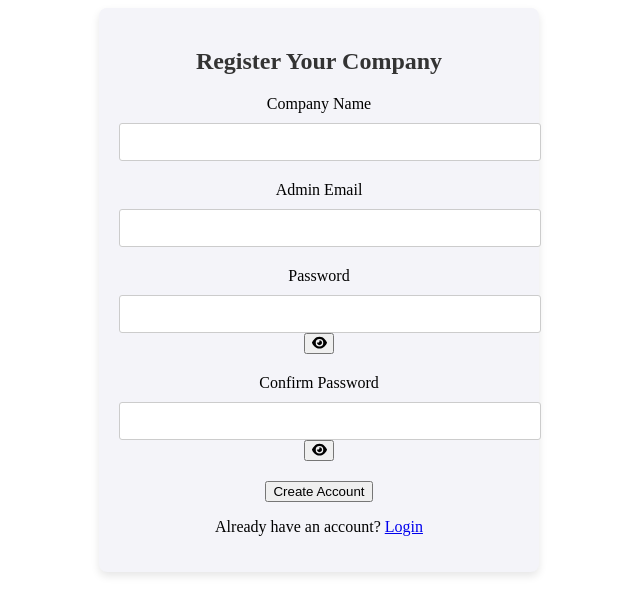
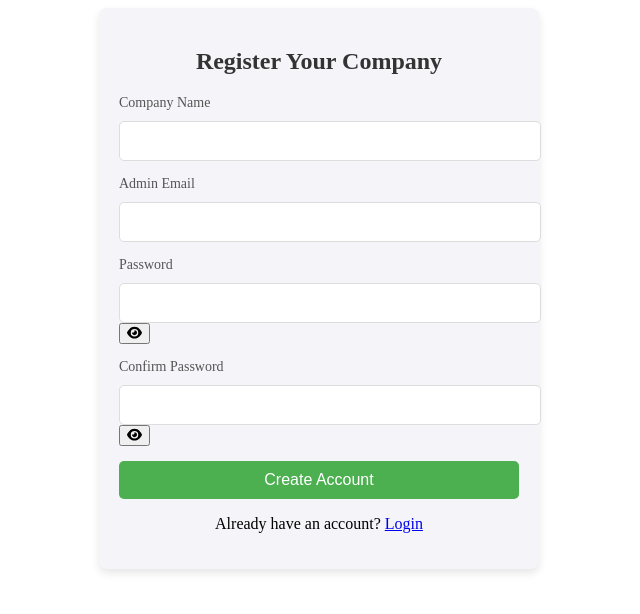
Before and after one commit to matan2010/document-recognition, a React (Create React App) app in the folder frontend/: page /signup in a window 1280 px wide. Shown: the top 614 px of the page, without its empty margins (321-961 px from the left). Built offline with nearby package versions, Linux system fonts and the light colour scheme; no server answers.

Commit message:
createClients page have been modified, now able to contact with backend

```diff
--- a/frontend/src/components/CreateClient.js
+++ b/frontend/src/components/CreateClient.js
@@ -1,29 +1,37 @@
-import React, { useState } from 'react';
-import Navbar from './Navbar';
-import '../styles/CreateClient.css';
+import React, { useState } from "react";
+import { useNavigate } from "react-router-dom";
+import Navbar from "./Navbar";
+import "../styles/CreateClientModern.css"; // Use a new CSS file for modern styling
 
 const CreateClient = () => {
-  const [email, setEmail] = useState('');
-  const [id, setId] = useState('');
-  const [name, setName] = useState('');
-  const [formError, setFormError] = useState('');
+  const [email, setEmail] = useState("");
+  const [id, setId] = useState("");
+  const [name, setName] = useState("");
+  const [formError, setFormError] = useState("");
+  const navigate = useNavigate();
 
   const handleSubmit = async (event) => {
     event.preventDefault();
 
     const payload = {
-      clientReferenceId: id, // Use the `id` field as `clientReferenceId`
+      clientReferenceId: id,
       name,
       email,
     };
 
-    const jwtToken = 'eyJhbGciOiJIUzI1NiIsInR5cCI6IkpXVCJ9.eyJlbWFpbCI6Im5vYW1Abm9hbS5jb20iLCJzdWIiOiI2NzYxZTFmYTIyYTcyMzA2ODRlZjkyZWQiLCJyb2xlIjoiYWRtaW4iLCJjb21wYW55SWQiOiI2NzYxZTFmYTIyYTcyMzA2ODRlZjkyZWMiLCJpYXQiOjE3MzQ2Mjk2MDksImV4cCI6MTczNDcxNjAwOX0.CjcVn3gAworl4V-KmEOecozO7DMyci0NqWb2sVm6OQ8'; // Replace with your actual JWT token
+    const jwtToken = localStorage.getItem("access_token");
+
+    if (!jwtToken) {
+      alert("You are not authorized. Redirecting to login.");
+      navigate("/login");
+      return;
+    }
 
     try {
-      const response = await fetch('http://localhost:8000/clients/', {
-        method: 'POST',
+      const response = await fetch("http://localhost:8000/clients/", {
+        method: "POST",
         headers: {
-          'Content-Type': 'application/json',
+          "Content-Type": "application/json",
           Authorization: `Bearer ${jwtToken}`,
         },
         body: JSON.stringify(payload),
@@ -31,29 +39,29 @@ const CreateClient = () => {
 
       if (response.ok) {
         const data = await response.json();
-        console.log('Client created successfully:', data);
-        alert('Client created successfully!');
+        console.log("Client created successfully:", data);
+        alert("Client created successfully!");
         // Reset the form
-        setEmail('');
-        setId('');
-        setName('');
-        setFormError('');
+        setEmail("");
+        setId("");
+        setName("");
+        setFormError("");
       } else {
-        console.error('Failed to create client:', response.statusText);
-        alert('Failed to create client.');
+        console.error("Failed to create client:", response.statusText);
+        alert("Failed to create client.");
       }
     } catch (error) {
-      console.error('Error:', error);
-      alert('An error occurred while creating the client.');
+      console.error("Error:", error);
+      alert("An error occurred while creating the client.");
     }
   };
 
   const validateForm = () => {
     if (!email || !id || !name) {
-      setFormError('All fields are required.');
+      setFormError("All fields are required.");
       return false;
     }
-    setFormError('');
+    setFormError("");
     return true;
   };
 
--- a/frontend/src/styles/CreateClient.css
+++ b/frontend/src/styles/CreateClient.css
@@ -1,55 +1,96 @@
+/* General container */
 .create-client-container {
-    max-width: 600px;
-    margin: 0 auto;
+  font-family: "Arial", sans-serif;
+  background: #f7f8fa;
+  min-height: 100vh;
+  display: flex;
+  flex-direction: column;
+  align-items: center;
   padding: 20px;
 }
 
-  .create-client-form {
+/* Form wrapper */
+.form-wrapper {
+  background: #ffffff;
+  padding: 30px;
+  border-radius: 10px;
+  box-shadow: 0 4px 6px rgba(0, 0, 0, 0.1);
+  max-width: 400px;
+  width: 100%;
+  text-align: center;
+}
+
+/* Form title */
+.form-wrapper h1 {
+  font-size: 24px;
+  color: #333;
+  margin-bottom: 20px;
+}
+
+/* Form group */
+.form-group {
   display: flex;
   flex-direction: column;
+  margin-bottom: 15px;
+  text-align: left;
 }
 
-  .form-field {
-    margin-bottom: 15px;
-  }
-
-  .form-field label {
-    display: block;
+/* Input labels */
+.form-group label {
+  font-size: 14px;
+  color: #555;
   margin-bottom: 5px;
 }
 
-  .form-field input,
-  .form-field select {
-    width: 100%;
-    padding: 8px;
-    border: 1px solid #ccc;
-    border-radius: 4px;
+/* Input fields */
+.form-group input {
+  padding: 10px;
+  border: 1px solid #ddd;
+  border-radius: 5px;
+  font-size: 16px;
+  outline: none;
+  transition: all 0.2s;
 }
 
-  .error-message {
-    color: red;
-    font-size: 12px;
+.form-group input:focus {
+  border-color: #4caf50;
+  box-shadow: 0 0 3px rgba(76, 175, 80, 0.5);
 }
 
+/* Error message */
+.error-message {
+  color: #e74c3c;
+  font-size: 14px;
+  margin: 10px 0;
+}
+
+/* Submit button wrapper */
 .form-actions {
   display: flex;
-    justify-content: flex-start;
+  justify-content: center; /* Center the button horizontally */
+  margin-top: 20px; /* Add some space above the button */
 }
 
-  .form-actions button {
+/* Submit button */
+.submit-button {
+  background: #4caf50;
+  color: white;
   padding: 10px 20px;
-    background-color: #4CAF50;
-    color: white;
   border: none;
-    border-radius: 4px;
+  border-radius: 5px;
+  font-size: 16px;
   cursor: pointer;
+  transition: background 0.3s;
+  width: 100%; /* Make button width adapt to its parent */
+  max-width: 200px; /* Limit the button's width */
+  text-align: center;
 }
 
-  .form-actions button:hover {
-    background-color: #45a049;
+.submit-button:hover {
+  background: #45a049;
 }
 
-  .form-actions button:disabled {
-    background-color: #ccc;
+.submit-button:disabled {
+  background: #ccc;
   cursor: not-allowed;
 }
--- /dev/null
+++ b/frontend/src/styles/CreateClientModern.css
@@ -0,0 +1,87 @@
+/* General container */
+.create-client-container {
+    font-family: "Arial", sans-serif;
+    background: #f7f8fa;
+    min-height: 100vh;
+    display: flex;
+    flex-direction: column;
+    align-items: center;
+    padding: 20px;
+  }
+
+  /* Form wrapper */
+  .form-wrapper {
+    background: #ffffff;
+    padding: 30px;
+    border-radius: 10px;
+    box-shadow: 0 4px 6px rgba(0, 0, 0, 0.1);
+    max-width: 400px;
+    width: 100%;
+    text-align: center;
+  }
+
+  /* Form title */
+  .form-wrapper h1 {
+    font-size: 24px;
+    color: #333;
+    margin-bottom: 20px;
+  }
+
+  /* Form group */
+  .form-group {
+    display: flex;
+    flex-direction: column;
+    margin-bottom: 15px;
+    text-align: left;
+  }
+
+  /* Input labels */
+  .form-group label {
+    font-size: 14px;
+    color: #555;
+    margin-bottom: 5px;
+  }
+
+  /* Input fields */
+  .form-group input {
+    padding: 10px;
+    border: 1px solid #ddd;
+    border-radius: 5px;
+    font-size: 16px;
+    outline: none;
+    transition: all 0.2s;
+  }
+
+  .form-group input:focus {
+    border-color: #4caf50;
+    box-shadow: 0 0 3px rgba(76, 175, 80, 0.5);
+  }
+
+  /* Error message */
+  .error-message {
+    color: #e74c3c;
+    font-size: 14px;
+    margin: 10px 0;
+  }
+
+  /* Submit button */
+  .submit-button {
+    background: #4caf50;
+    color: white;
+    padding: 10px 20px;
+    border: none;
+    border-radius: 5px;
+    font-size: 16px;
+    cursor: pointer;
+    transition: background 0.3s;
+    width: 100%;
+  }
+
+  .submit-button:hover {
+    background: #45a049;
+  }
+
+  .submit-button:disabled {
+    background: #ccc;
+    cursor: not-allowed;
+  }
```
Lines whose indentation alone changed are shown as unchanged.
